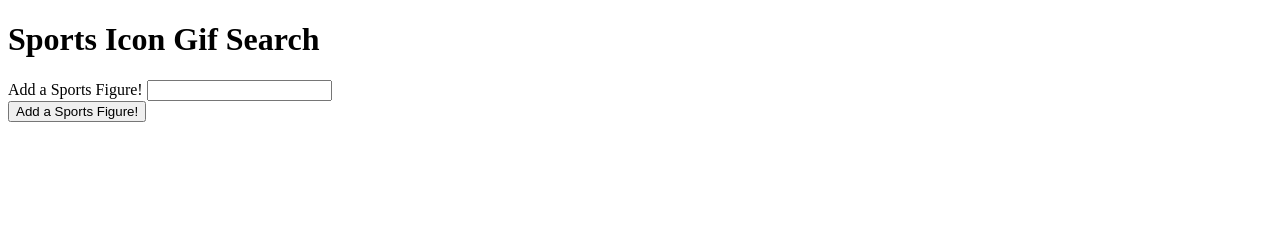
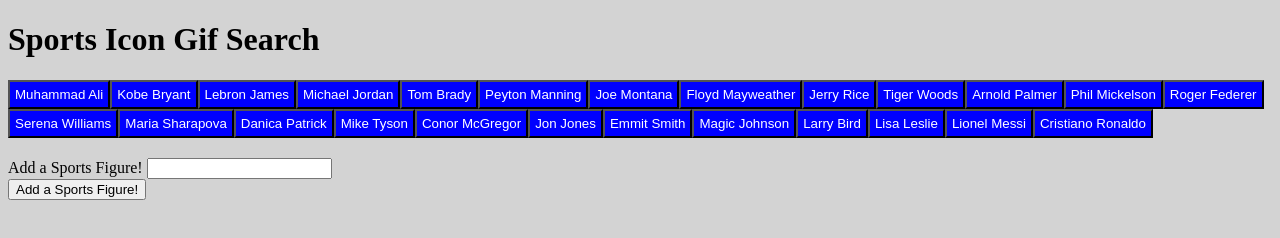
Before and after one commit to Adoni0/GIPHY-API-Project, a plain HTML site: page index.html in a window 1280 px wide. Drawn offline with nearby package versions, Linux system fonts and the light colour scheme.

Commit message:
delete unnescessary psuedocode

```diff
--- a/gif.js
+++ b/gif.js
@@ -1,6 +1,7 @@
 //Sports Icons
-var topics = ['Muhammed Ali', 'Kobe Bryant', 'Lebron James', 'Michael Jordan', 'Tom Brady', 'Peyton Manning', 'Joe Montana', 'Floyd Mayweather', 'Jerry Rice', 'Tiger Woods', 'Arnold Palmer', 'Phil Mickelson', 'Roger Federer', 'Serena Williams', 'Maria Sharapova', 'Danica Patrick', 'Mike Tyson', 'Connor Mcgregor', 'Jon Jones', 'Emmit Smith', 'Magic Johnson', 'Larry Bird', 'Lisa Leslie', 'Lionel Messi', 'Cristiano Ronaldo'];
+var topics = ['Muhammad Ali', 'Kobe Bryant', 'Lebron James', 'Michael Jordan', 'Tom Brady', 'Peyton Manning', 'Joe Montana', 'Floyd Mayweather', 'Jerry Rice', 'Tiger Woods', 'Arnold Palmer', 'Phil Mickelson', 'Roger Federer', 'Serena Williams', 'Maria Sharapova', 'Danica Patrick', 'Mike Tyson', 'Conor McGregor', 'Jon Jones', 'Emmit Smith', 'Magic Johnson', 'Larry Bird', 'Lisa Leslie', 'Lionel Messi', 'Cristiano Ronaldo'];
 
+renderButtons();
 
     $('button').on('click', function(){
     var sportData = $(this).attr('data-name');
@@ -10,42 +11,28 @@ var topics = ['Muhammed Ali', 'Kobe Bryant', 'Lebron James', 'Michael Jordan', '
         url: queryURL,
         method: 'GET'
     }).then(function(response){
-
+        console.log(response);
         var results = response.data;
 
         for (var i = 0; i < results.length; i++){
             if (results[i].rating !== "r" && results[i].rating !== "pg-13") {
-                // Creating a div for the gif
+
                 var gifDiv = $("<div>");
 
-                // Storing the result item's rating
                 var rating = results[i].rating;
 
-                // Creating a paragraph tag with the result item's rating
                 var p = $("<p>").text("Rating: " + rating);
 
-                // Creating an image tag
                 var personImage = $("<img>");
 
-                // Giving the image tag an src attribute of a proprty pulled off the
-                // result item
                 personImage.attr("src", results[i].images.fixed_height.url);
 
-                // Appending the paragraph and personImage we created to the "gifDiv" div we created
                 gifDiv.append(p);
                 gifDiv.append(personImage);
 
-                // Prepending the gifDiv to the "#gifs-appear-here" div in the HTML
                 $("#gif-images").prepend(gifDiv);
         }
 
-        // var sportDiv = $("<div class='sportsmen'>");
-
-        // var rating = response.rating;
-
-        // var displayRating = $("<p>").text("Rating: " + rating);
-
-        // sportDiv.append(displayRating);
     }
 }
     );
@@ -67,19 +54,25 @@ function renderButtons(){
         btn.text(topics[i]);
 
         $("#buttons-view").append(btn);
+
     }
 }
+
+
 
 $('#add-person').on('click', function(event){
     event.preventDefault();
 
     var sport = $("#sport-input").val().trim();
+
+    $("#sport-input").val('');
+
     topics.push(sport);
 
     renderButtons();
-})
+});
 
-$(document).on("click", 'sportsmen-btn');
+// $(document).on("click", '.sportsmen-btn');
 
-      // Calling the renderButtons function to display the intial buttons
-      renderButtons();
+// Calling the renderButtons function to display the intial buttons
+// renderButtons();
--- a/index.html
+++ b/index.html
@@ -4,6 +4,7 @@
     <meta charset="UTF-8">
     <meta name="viewport" content="width=device-width, initial-scale=1.0">
     <meta http-equiv="X-UA-Compatible" content="ie=edge">
+    <link rel='stylesheet' type='text/css' href='style.css'>
     <title>GIPHY Project</title>
 </head>
 <body>
--- /dev/null
+++ b/style.css
@@ -0,0 +1,13 @@
+button{
+    background-color: blue;
+    padding: 5px;
+    color: white;
+}
+
+#buttons-view{
+    padding-bottom: 20px;
+}
+
+body{
+    background-color:lightgrey;
+}
```
